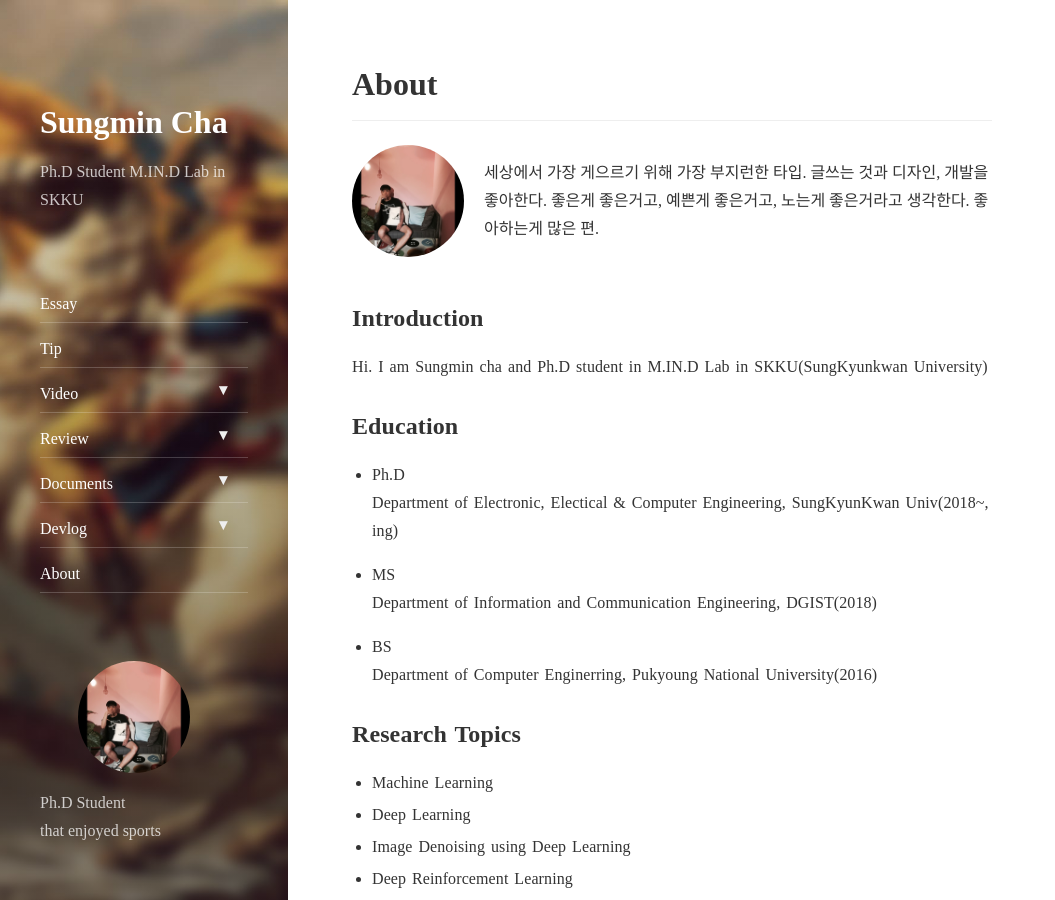
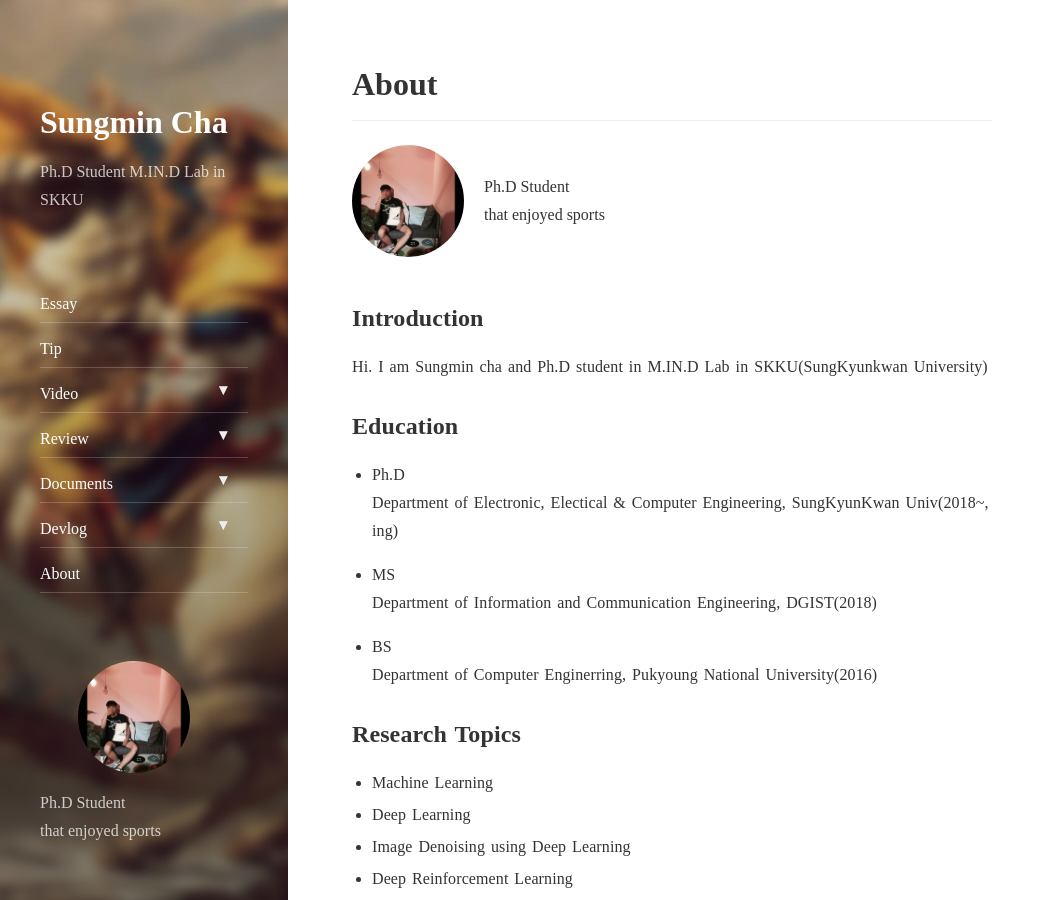
Before and after one commit to csm9493/csm9493.github.io, a Jekyll site: the page built from about.md, in a window 1280 px wide and 900 px high. Shown: the whole window, without its empty margins (0-1055 px from the left). Built offline with Jekyll 4.4.1, drawn with Linux system fonts in a browser that asks for light colours; nearby versions of some CDN libraries.

Commit message:
change authors.yml

```diff
--- a/_data/authors.yml
+++ b/_data/authors.yml
@@ -8,9 +8,8 @@ isme2n:
   # Used at the bottom of each page and at the top of the `about` layout
   # Markdown enabled, can use multiple paragraphs (enabled by `|`)
   about:             |
-    세상에서 가장 게으르기 위해 가장 부지런한 타입.
-    글쓰는 것과 디자인, 개발을 좋아한다. 좋은게 좋은거고, 예쁜게 좋은거고, 노는게 좋은거라고 생각한다. 좋아하는게 많은 편.
-
+    Ph.D Student
+    that enjoyed sports
   # This photo will be used in the about section
   picture:
     src:             /assets/img/me.jpeg
```
Also changed, not shown: 1 other file.
